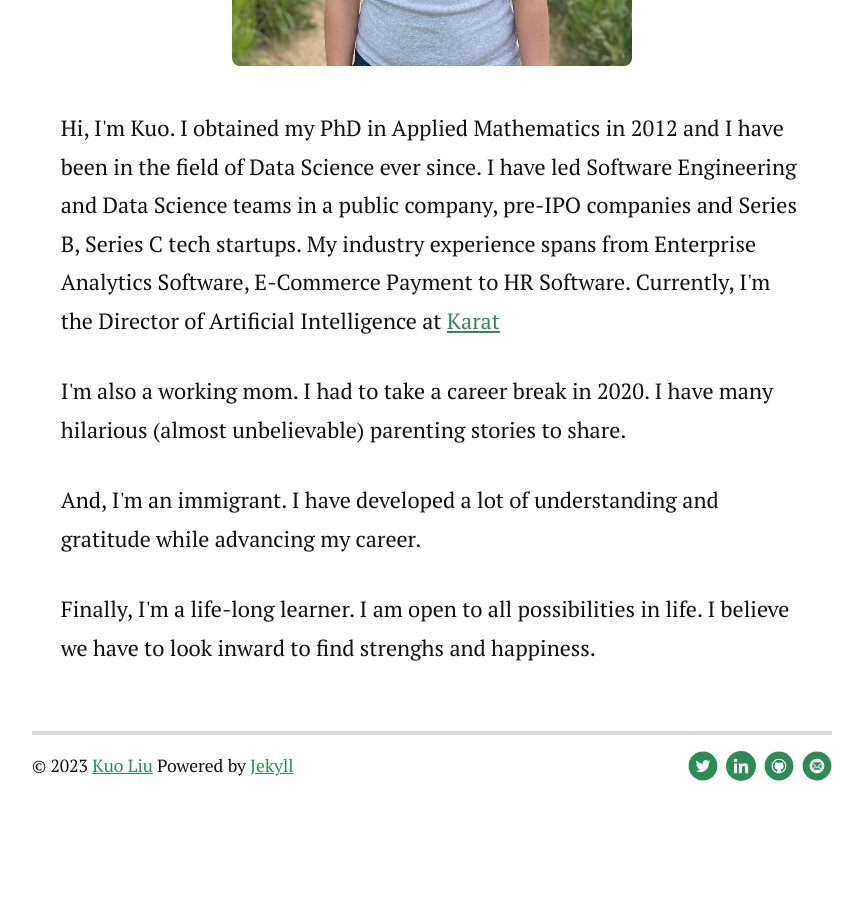
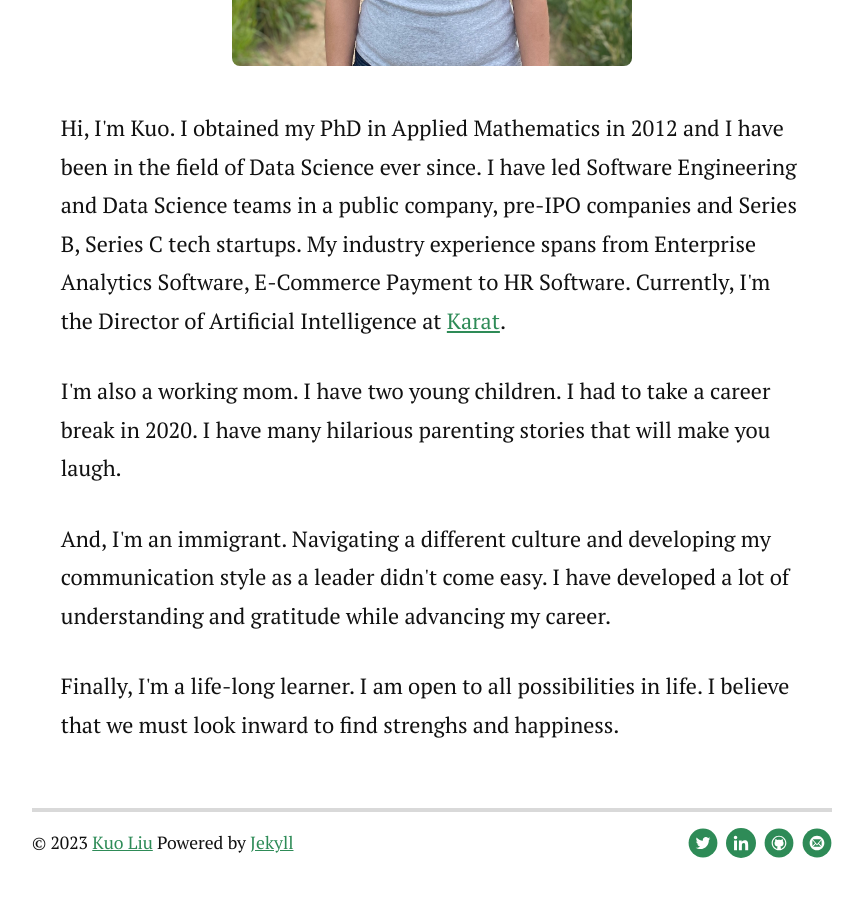
Before and after one commit to kuol/kuol.github.io, a Jekyll site: the page built from about.md, in a window 1280 px wide and 900 px high, scrolled down 998 px. Shown: the top 897 px of the window, without its empty margins (208-1071 px from the left). Built offline with Jekyll 4.4.1, drawn with Linux system fonts in a browser that asks for light colours; nearby versions of some CDN libraries; before the commit the page ends 1821 px from its top, so only the background shows below that.

Commit message:
update about

```diff
--- a/about.md
+++ b/about.md
@@ -9,8 +9,8 @@ title: Meet Kuo
 		<img src="{{ '/assets/img/kuo.jpg' }}" alt="" width="400">
 	</div>
 	<!-- <p class="intro">Data Science leader with .</p> -->
-	<p>Hi, I'm Kuo. I obtained my PhD in Applied Mathematics in 2012 and I have been in the field of Data Science ever since. I have led Software Engineering and Data Science teams in a public company, pre-IPO companies and Series B, Series C tech startups. My industry experience spans from Enterprise Analytics Software, E-Commerce Payment to HR Software. Currently, I'm the Director of Artificial Intelligence at <a href="https://karat.com/">Karat</a></p>
-	<p>I'm also a working mom. I had to take a career break in 2020. I have many hilarious (almost unbelievable) parenting stories to share.</p>
-	<p>And, I'm an immigrant. I have developed a lot of understanding and gratitude while advancing my career. </p>
-	<p>Finally, I'm a life-long learner. I am open to all possibilities in life. I believe we have to look inward to find strenghs and happiness.</p>
+	<p>Hi, I'm Kuo. I obtained my PhD in Applied Mathematics in 2012 and I have been in the field of Data Science ever since. I have led Software Engineering and Data Science teams in a public company, pre-IPO companies and Series B, Series C tech startups. My industry experience spans from Enterprise Analytics Software, E-Commerce Payment to HR Software. Currently, I'm the Director of Artificial Intelligence at <a href="https://karat.com/">Karat</a>.</p>
+	<p>I'm also a working mom. I have two young children. I had to take a career break in 2020. I have many hilarious parenting stories that will make you laugh.</p>
+	<p>And, I'm an immigrant. Navigating a different culture and developing my communication style as a leader didn't come easy. I have developed a lot of understanding and gratitude while advancing my career. </p>
+	<p>Finally, I'm a life-long learner. I am open to all possibilities in life. I believe that we must look inward to find strenghs and happiness.</p>
 </div>
```
